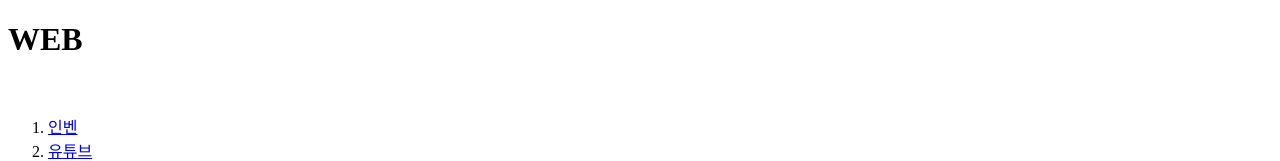
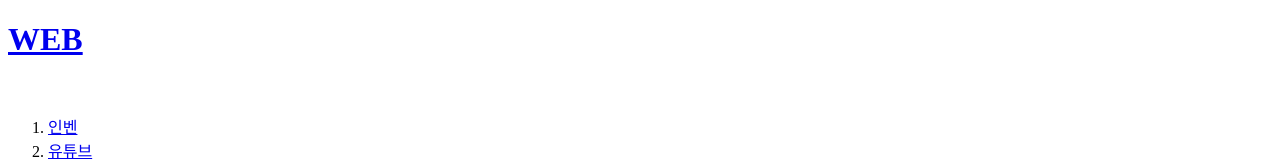
Before and after one commit to Desmond2429/asdasdasd, a plain HTML site: page 2.html in a window 1280 px wide. Shown: the top 161 px of the page. Drawn offline with Linux system fonts and the light colour scheme.

Commit message:
Update 2.html

```diff
--- a/2.html
+++ b/2.html
@@ -9,7 +9,7 @@
 
 
   <body>
-    <h1>WEB</h1><br>
+    <h1><a href="index.html" title="소개페이지">WEB</a></h1><br>
 
     <ol>
       <li><a href="0.html" title="인벤소개">인벤</a></li>
```
